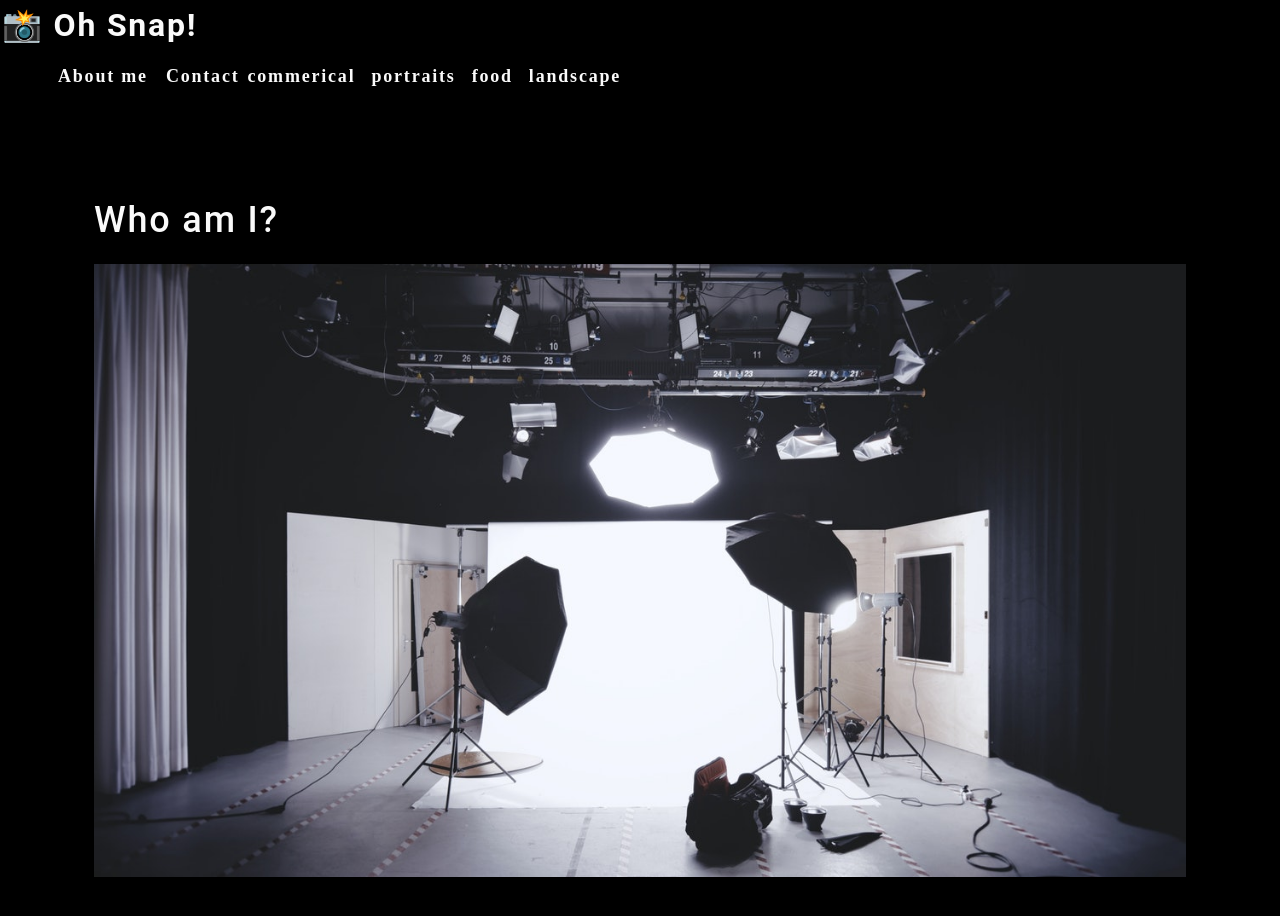
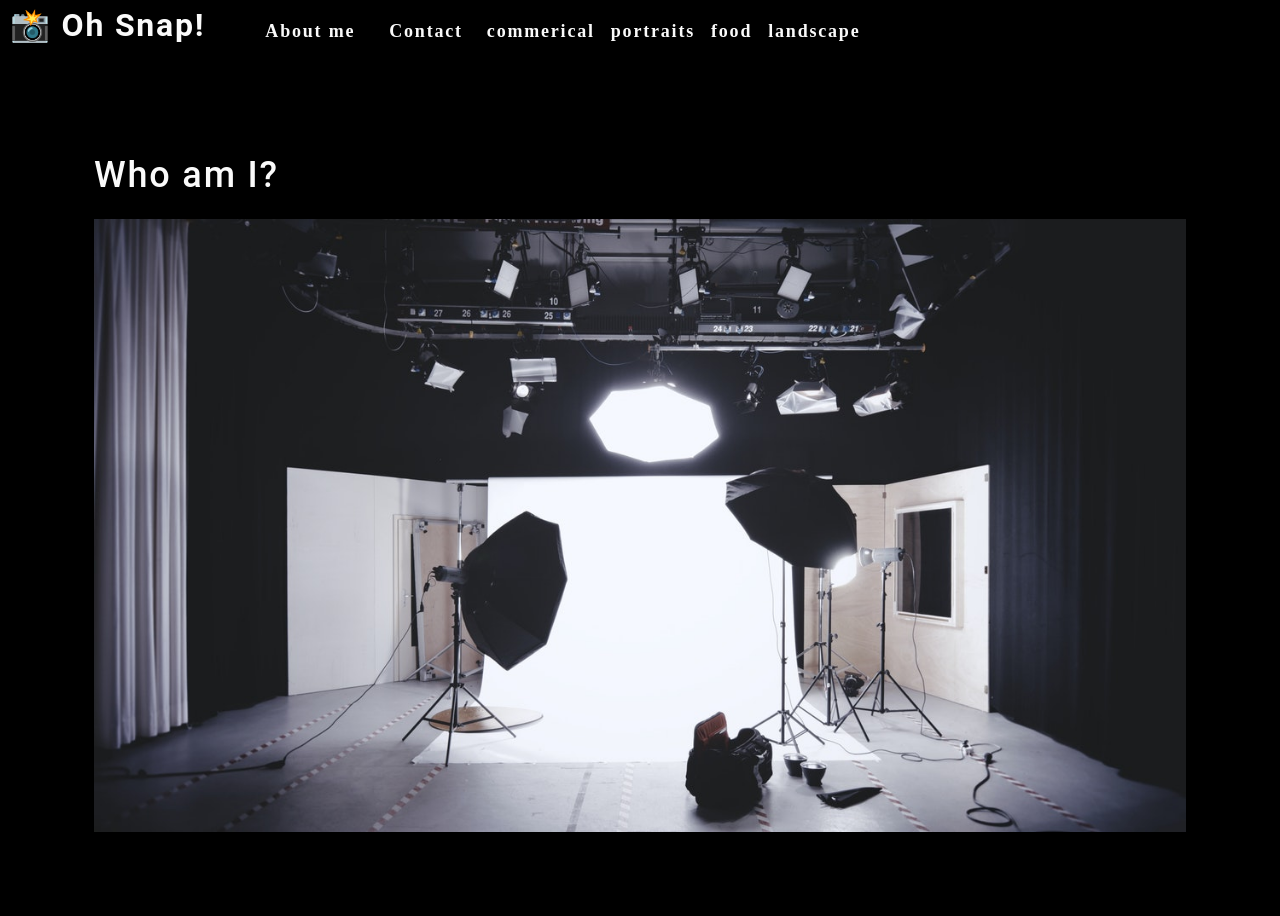
Before and after one commit to wcastellan/photo-port, a React (Create React App) app: page / in a window 1280 px wide. Shown: the top 916 px of the page. Built offline with nearby package versions, Linux system fonts and the light colour scheme.

Commit message:
make slight changes to the index.js in the Nav folder

```diff
--- a/src/components/Nav/index.js
+++ b/src/components/Nav/index.js
@@ -21,32 +21,30 @@ function categorySelected(name) {
 function Nav() {
 
     return (
-        <header>
+        <header className="flex-row px-1">
             <h2>
-                <a href='/'>
-                    <span role="img" aria-label='camera'> 📸</span> Oh Snap!
+                <a href="/">
+                    <span role="img" aria-label="camera"> 📸</span> Oh Snap!
                 </a>
             </h2>
             <nav>
-                <ul className='flex-row'>
-                    <li className='mx-2'>
-                        <a href='#about'>
+                <ul className="flex-row">
+                    <li className="mx-2">
+                        <a href="#about">
                             About me
                         </a>
                     </li>
-                    <li>
+                    <li className={"mx-2"}>
                         <span>Contact</span>
                     </li>
                     {categories.map((category) => (
-                        <li
-                            className="mx-1"
-                            key={category.name}
-                            >
+                        <li className="mx-1" key={category.name} >
                             <span onClick={() => categorySelected(category.name)} >
                                 {category.name}
                             </span>
                         </li>
-                    ))}
+                    ))
+                }
             </ul>
         </nav>
     </header>
```
Lines whose indentation alone changed are shown as unchanged.
